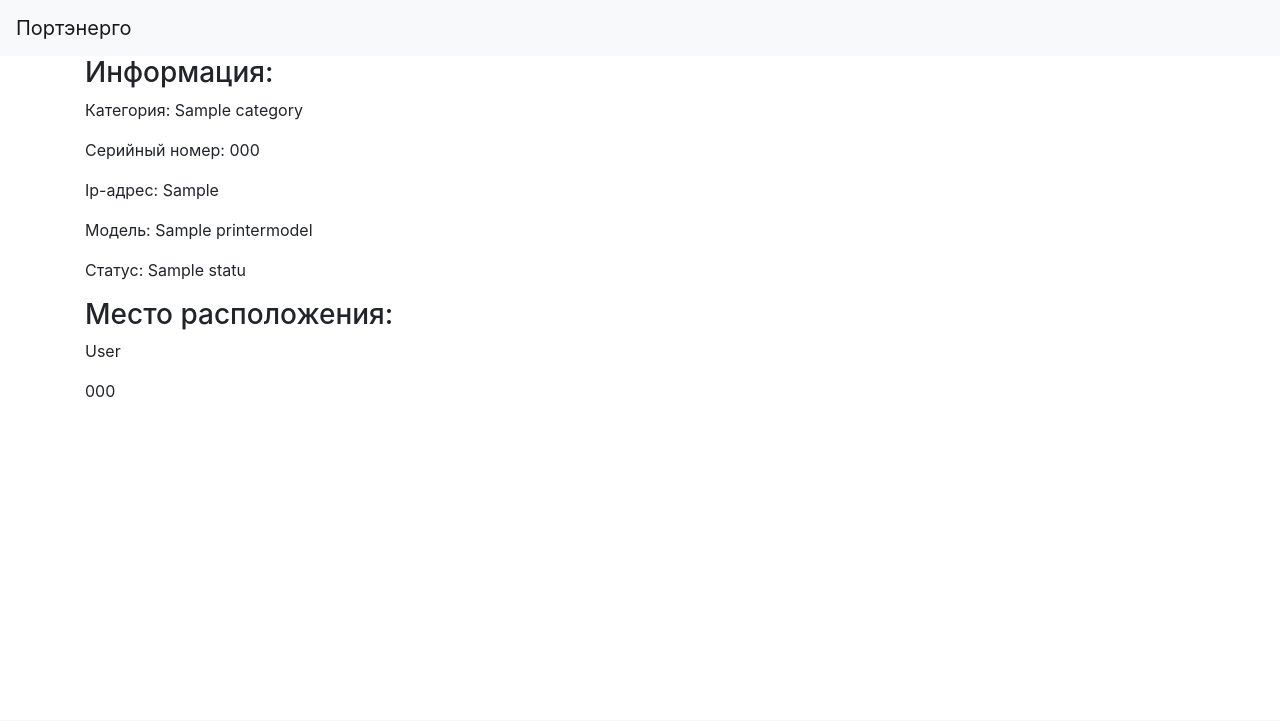
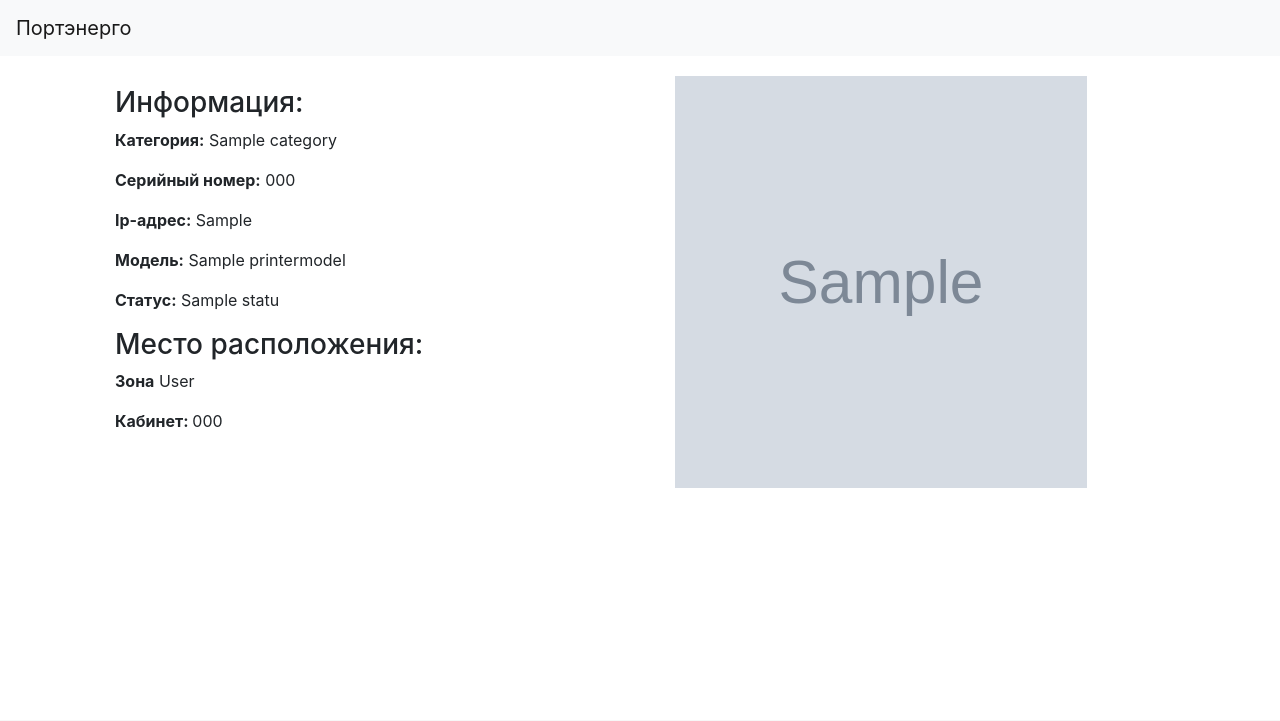
Before and after one commit to IldarProgrammist/InvWeb, a Django app: page /printer/list/1/ in a window 1280 px wide. Shown: the top 721 px of the page. Run offline with Django 3.2, Linux system fonts and the light colour scheme; tables that the repository leaves empty hold one stand-in row (values such as "Sample post"); grey boxes marked "Sample" are stand-in pictures; some libraries are stand-ins or nearby versions.

Commit message:
ссылка на подробную информацию о Принтерах

```diff
--- a/static/static_dev/css/style.css
+++ b/static/static_dev/css/style.css
@@ -11,7 +11,6 @@ body {
     display: flex;
     flex-direction: column;
 }
-
 
 .content, .header, .footer {
     box-sizing: border-box;
@@ -92,3 +91,12 @@ a>navbar-brand{
   text-decoration: none;
   color:red;
 }
+
+.margin_detile{
+    margin: 30px;
+}
+.img-printer_detile{
+    margin: 20px;
+    height: 412px;
+    width: 412px;
+}
--- a/templates/printer/listDetail.html
+++ b/templates/printer/listDetail.html
@@ -11,22 +11,27 @@
         <div class="container">
             <div class="row">
                 <div class="col-sm">
+                  <div class="margin_detile">
                    <h3>Информация:</h3>
-                   <p>Категория: {{ printer.category.name }}</p>
-                   <p>Серийный номер: {{ printer.serialNumber }}</p>
-                   <p>Ip-адрес: {{ printer.ip }}</p>
-                   <p>Модель: {{ printer.printerModel.name }}</p>
-                   <p>Статус: {{ printer.status.name }}</p>
+                   <p><strong>Категория:</strong>  {{ printer.category.name }}</p>
+                   <p><strong>Серийный номер:</strong>  {{ printer.serialNumber }}</p>
+                   <p><strong>Ip-адрес:</strong> {{ printer.ip }}</p>
+                   <p><strong>Модель:</strong> {{ printer.printerModel.name }}</p>
+                   <p><strong>Статус:</strong>  {{ printer.status.name }}</p>
                    <h3>Место расположения:</h3>
-                   <p>{{ printer.room.titul.titulName }}</p>
-                   <p>{{ printer.room.numberRoom }} </p>
+                   <p><strong>Зона</strong> {{ printer.room.titul.titulName }}  </p>
+                   <p><strong>Кабинет: </strong> {{ printer.room.numberRoom }} </p>
                 </div>
-                <div class="col-sm"></div>
-
+                </div>
                 <div class="col-sm">
+                     {%  if printer.printerModel.photo %}
+                        <img  class="img-printer_detile" src="{{ printer.printerModel.photo.url }}"  alt="...">
+                     {% else %}
+                        <img  src="{% static 'img/print.png' %}" class="card-img" alt="...">
+                     {% endif %}
+                </div>
 
 
-                </div>
   </div>
 </div>
 
--- a/templates/printer/printer_info.html
+++ b/templates/printer/printer_info.html
@@ -8,7 +8,6 @@
 
     {% block content %}
          <div class="container">
-
             <div class="row">
 
                    <div class="col">
@@ -21,8 +20,8 @@
                        <a href="#"> <img class="img-catrige" src="{% static 'img/rem.png' %}"></a>
                             <a class="link_wrap" href="#">Ремонт</a>
                   </div>
+            </div>
 
-            </div>
         </div>
 
 
```
Also changed, not shown: static/media/Kyasera__4052.png (added), static/media/kyocera_4052.png (added), static/media/kyocera_4052_8R4iIBu.png (added), static/media/kyocera_4052_usmSXnK.png (added).
